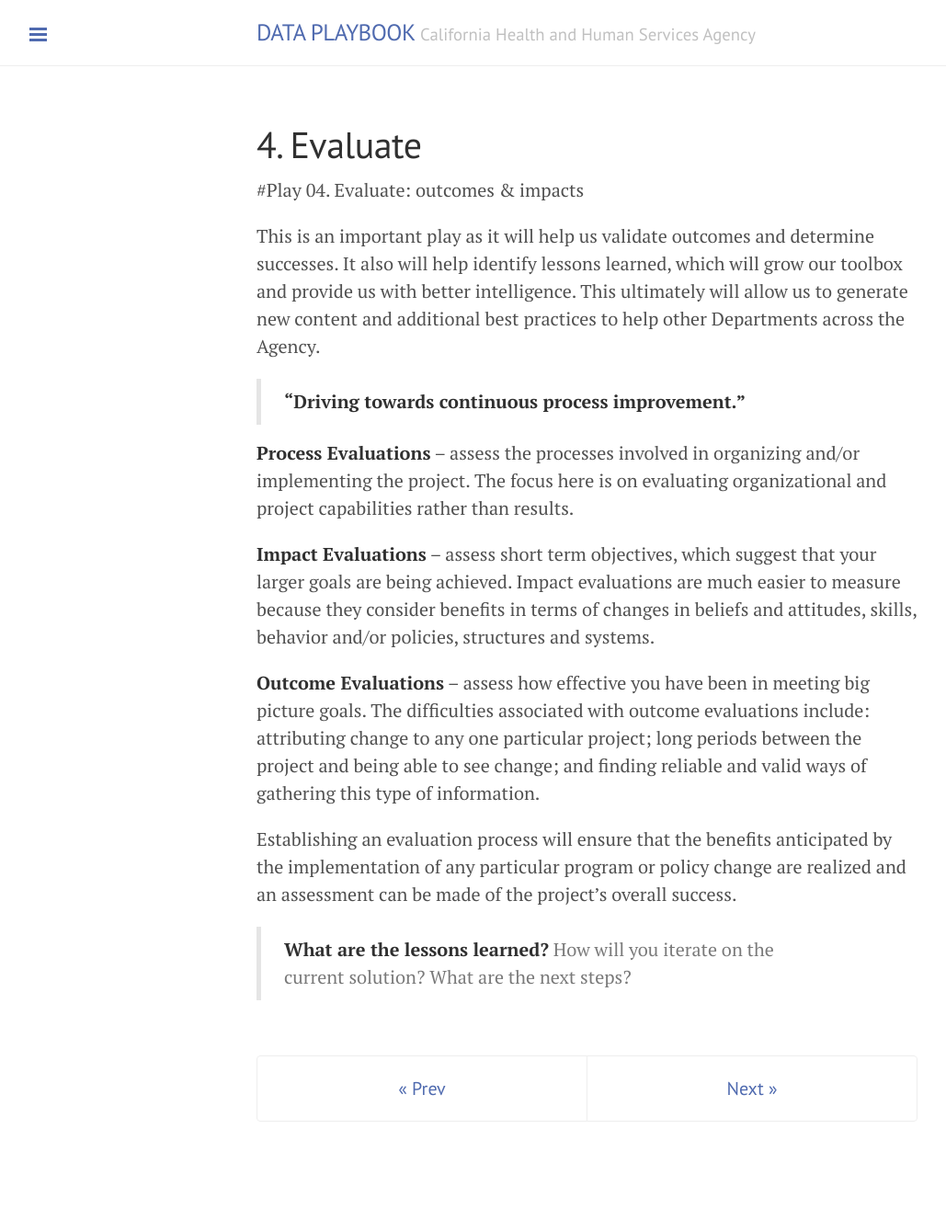
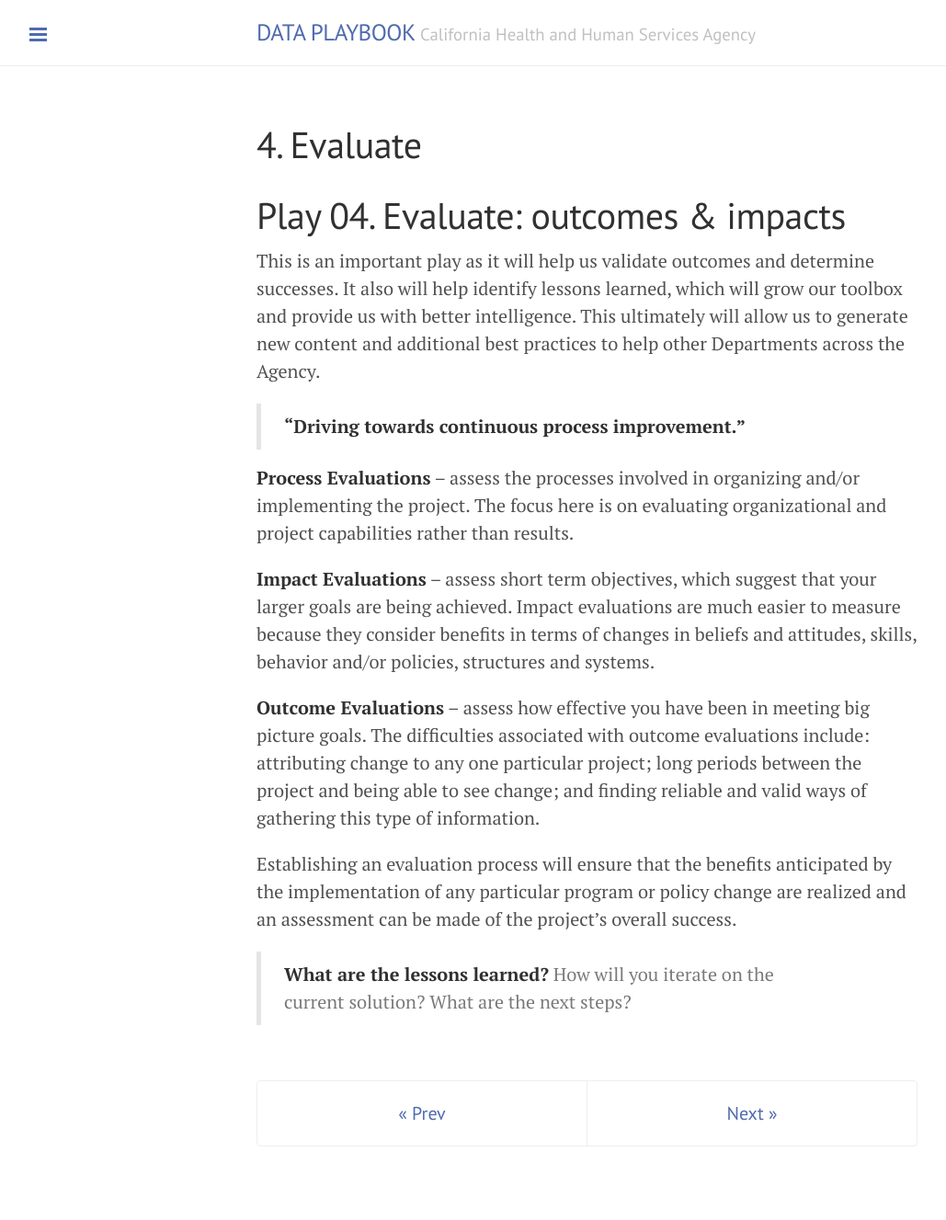
Before and after one commit to chhsdata/dataplaybook, a Jekyll site: the page built from 4_evaluate.md, in a window 1280 px wide. Shown: the whole page at 92% size, without its empty margins (1-1030 px from the left). Built offline with Jekyll 4.4.1, drawn with Linux system fonts in a browser that asks for light colours; before the commit the page ends 1300 px from its top, so only the background shows below that; part of the change alters nothing that is shown.

Commit message:
Update 4_evaluate.md

```diff
--- a/4_evaluate.md
+++ b/4_evaluate.md
@@ -3,7 +3,7 @@ layout: page
 title: 4. Evaluate
 permalink: /evaluate/
 ---
-#Play 04. Evaluate: outcomes & impacts
+# Play 04. Evaluate: outcomes & impacts
 
 This is an important play as it will help us validate outcomes and determine successes. It also will help  identify lessons learned, which will grow our toolbox and provide us with better intelligence. This ultimately will allow us to generate new content and additional best practices to help other Departments across the Agency.
 
@@ -22,6 +22,6 @@ Establishing an evaluation process will ensure that the benefits anticipated by
 
 <!-- Pagination -->
 <div class="pagination">
-  <a class="pagination-item older" href="/governance">&laquo; Prev</a>
-  <a class="pagination-item newer" href="/disclosure">Next &raquo;</a>
+  <a class="pagination-item older" href="{{ site.baseurl }}/implement">&laquo; Prev</a>
+  <a class="pagination-item newer" href="{{ site.baseurl }}/share">Next &raquo;</a>
 </div>
```
